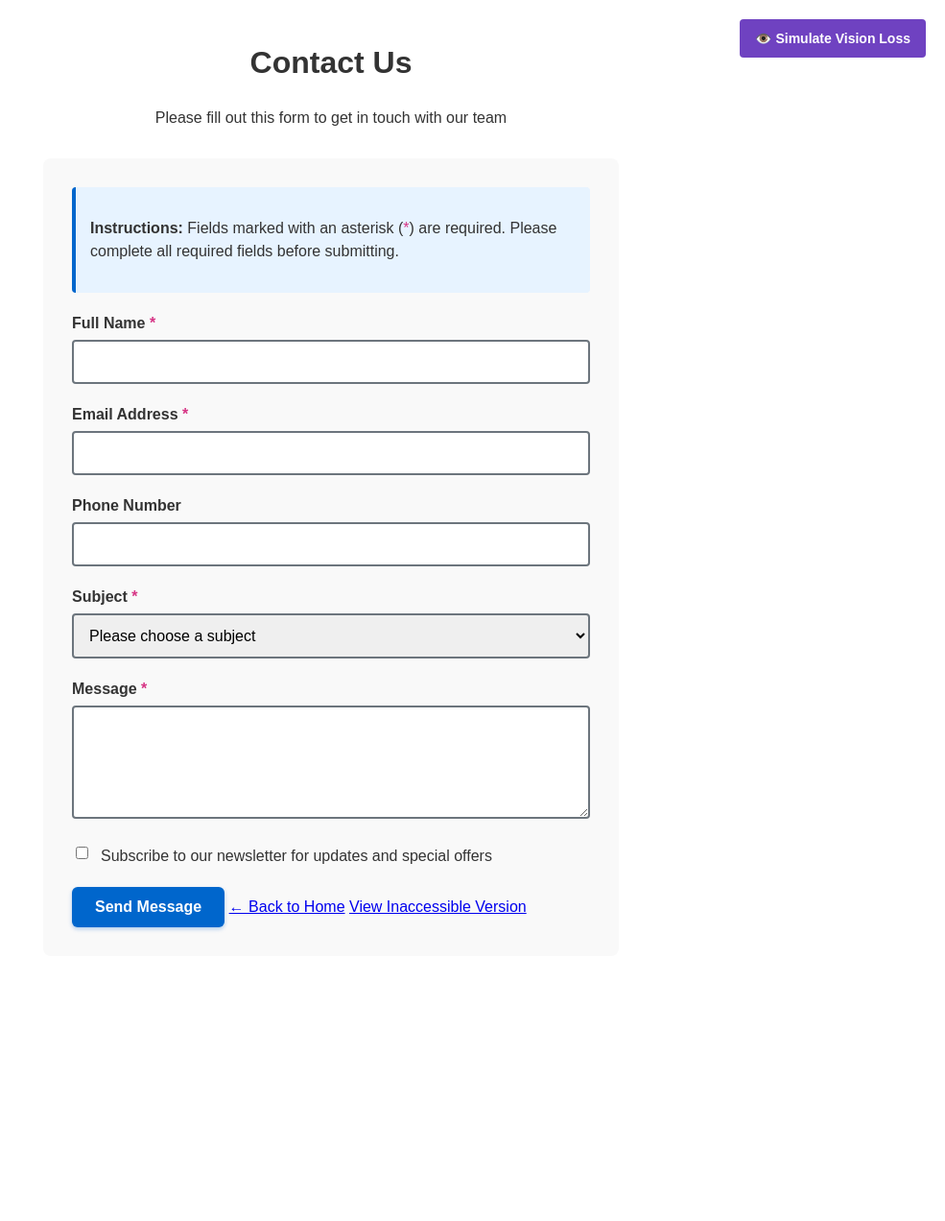
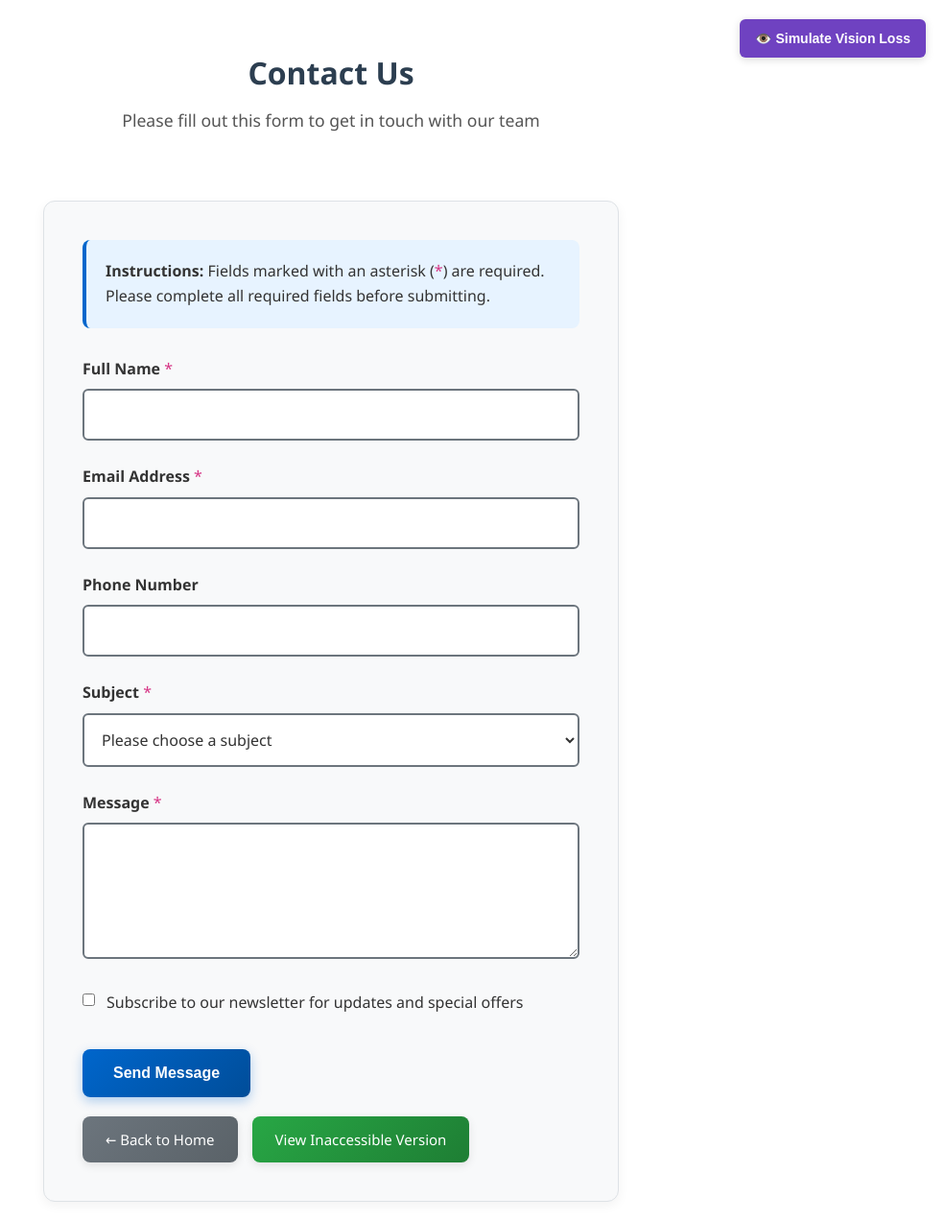
Before and after one commit to rtmakatura/accessibility-demo, a plain HTML site: page accessible.html in a window 1280 px wide. Shown: the whole page at 96% size, without its empty margins (295-1280 px from the left). Before the commit the page ends 1016 px from the top, so only its background shows below. Drawn offline with Linux system fonts and the light colour scheme.

Commit message:
Update accessible.html

```diff
--- a/accessible.html
+++ b/accessible.html
@@ -5,62 +5,171 @@
     <meta name="viewport" content="width=device-width, initial-scale=1.0">
     <title>Contact Form - Accessible Version</title>
     <style>
+        * {
+            margin: 0;
+            padding: 0;
+            box-sizing: border-box;
+        }
+
         body {
-            font-family: Arial, sans-serif;
+            font-family: 'Segoe UI', Tahoma, Geneva, Verdana, sans-serif;
+            background: #ffffff;
+            color: #333333; /* Strong contrast - WCAG compliant */
+            padding: 20px;
+            line-height: 1.6;
+        }
+
+        .container {
             max-width: 600px;
             margin: 0 auto;
-            padding: 20px;
-            background-color: #ffffff;
-            color: #333333; /* Good contrast ratio */
-            line-height: 1.5;
+        }
+
+        /* Vision simulation toggle - accessible version */
+        .vision-toggle {
+            position: fixed;
+            top: 20px;
+            right: 20px;
+            background: #6f42c1;
+            color: white;
+            border: none;
+            padding: 12px 16px;
+            border-radius: 6px;
+            font-size: 14px;
+            font-weight: bold;
+            cursor: pointer;
+            z-index: 1000;
+            box-shadow: 0 2px 8px rgba(0, 0, 0, 0.15);
+            transition: all 0.3s ease;
+        }
+
+        .vision-toggle:hover {
+            background: #5a2d91;
+            transform: translateY(-1px);
+        }
+
+        .vision-toggle:focus {
+            outline: 3px solid #ffd700;
+            outline-offset: 2px;
+        }
+
+        .vision-simulation {
+            position: fixed;
+            top: 0;
+            left: 0;
+            width: 100%;
+            height: 100%;
+            background: #000000;
+            z-index: 999;
+            pointer-events: none;
+            opacity: 0;
+            transition: opacity 0.5s ease;
+        }
+
+        .vision-simulation.active {
+            opacity: 0.95;
+        }
+
+        .vision-instructions {
+            position: absolute;
+            top: 50%;
+            left: 50%;
+            transform: translate(-50%, -50%);
+            color: #ffffff;
+            text-align: center;
+            font-size: 18px;
+            line-height: 1.6;
+            max-width: 600px;
+            padding: 30px;
+            background: rgba(0, 0, 0, 0.8);
+            border-radius: 8px;
+            border: 2px solid #ffd700;
+        }
+
+        .vision-instructions h2 {
+            color: #ffd700;
+            margin-bottom: 20px;
         }
 
         .header {
             text-align: center;
-            margin-bottom: 30px;
+            margin-bottom: 40px;
+            padding: 30px 0;
+        }
+
+        .header h1 {
+            color: #2c3e50; /* Strong contrast */
+            font-size: 2rem;
+            margin-bottom: 10px;
+            font-weight: 700;
+        }
+
+        .header p {
+            color: #555555; /* Good contrast */
+            font-size: 1.1rem;
         }
 
         .form-container {
-            background-color: #f9f9f9;
-            padding: 30px;
+            background: #f8f9fa;
+            padding: 40px;
+            border-radius: 12px;
+            border: 1px solid #dee2e6;
+            box-shadow: 0 4px 12px rgba(0, 0, 0, 0.05);
+        }
+
+        .instructions {
+            background: #e7f3ff;
+            padding: 20px;
             border-radius: 8px;
+            margin-bottom: 30px;
+            border-left: 4px solid #0066cc;
+        }
+
+        .instructions p {
+            color: #333;
+            margin: 0;
         }
 
         .form-group {
-            margin-bottom: 20px;
+            margin-bottom: 25px;
         }
 
+        /* Proper labels - WCAG compliant */
         label {
             display: block;
-            margin-bottom: 5px;
-            font-weight: bold;
+            margin-bottom: 8px;
+            font-weight: 600;
             color: #333333; /* Strong contrast */
+            font-size: 1rem;
         }
 
         .required {
             color: #d63384; /* Strong red with good contrast */
+            font-weight: normal;
         }
 
         input, select, textarea {
             width: 100%;
-            padding: 12px;
+            padding: 14px;
             border: 2px solid #6c757d;
-            border-radius: 4px;
+            border-radius: 6px;
             font-size: 16px;
-            box-sizing: border-box;
-            transition: border-color 0.3s ease;
+            background: white;
+            color: #333;
+            transition: all 0.3s ease;
+            font-family: inherit;
         }
 
-        /* Strong focus indicators */
+        /* Strong focus indicators - WCAG compliant */
         input:focus, select:focus, textarea:focus {
             outline: 3px solid #0066cc;
             outline-offset: 2px;
             border-color: #0066cc;
+            box-shadow: 0 0 0 0.2rem rgba(0, 102, 204, 0.25);
         }
 
-        /* Better placeholder contrast */
+        /* Good placeholder contrast */
         input::placeholder, textarea::placeholder {
-            color: #6c757d;
+            color: #6c757d; /* Good contrast */
         }
 
         .error {
@@ -78,37 +187,54 @@
         .checkbox-group {
             display: flex;
             align-items: flex-start;
-            gap: 10px;
+            gap: 12px;
         }
 
         .checkbox-group input[type="checkbox"] {
             width: auto;
-            margin-top: 2px;
+            margin-top: 3px;
             flex-shrink: 0;
         }
 
         .checkbox-group label {
             margin-bottom: 0;
             font-weight: normal;
+            cursor: pointer;
+        }
+
+        .success-message {
+            background: #d4edda;
+            color: #155724;
+            padding: 20px;
+            border-radius: 8px;
+            margin-bottom: 25px;
+            display: none;
+            border: 1px solid #c3e6cb;
+        }
+
+        /* Form actions */
+        .form-actions {
+            margin-top: 35px;
         }
 
         .submit-btn {
-            background-color: #0066cc;
+            background: linear-gradient(135deg, #0066cc, #004d99);
             color: white;
-            padding: 12px 24px;
+            padding: 16px 32px;
             border: none;
-            border-radius: 6px;
-            cursor: pointer;
+            border-radius: 8px;
             font-size: 16px;
             font-weight: 600;
+            cursor: pointer;
+            box-shadow: 0 4px 12px rgba(0, 102, 204, 0.3);
             transition: all 0.3s ease;
-            box-shadow: 0 2px 4px rgba(0, 102, 204, 0.3);
+            margin-bottom: 20px;
         }
 
         .submit-btn:hover {
-            background-color: #0052a3;
-            transform: translateY(-1px);
-            box-shadow: 0 4px 8px rgba(0, 102, 204, 0.4);
+            background: linear-gradient(135deg, #0052a3, #003d7a);
+            transform: translateY(-2px);
+            box-shadow: 0 6px 16px rgba(0, 102, 204, 0.4);
         }
 
         .submit-btn:focus {
@@ -117,37 +243,35 @@
         }
 
         .submit-btn:disabled {
-            background-color: #6c757d;
+            background: #6c757d;
             cursor: not-allowed;
             transform: none;
-            box-shadow: none;
+            box-shadow: 0 2px 4px rgba(0, 0, 0, 0.1);
         }
 
         .nav-buttons {
             display: flex;
-            gap: 12px;
-            margin-top: 20px;
+            gap: 15px;
             flex-wrap: wrap;
         }
 
         .nav-btn {
-            padding: 12px 20px;
+            padding: 12px 24px;
             border: none;
-            border-radius: 6px;
-            cursor: pointer;
+            border-radius: 8px;
             font-size: 15px;
             font-weight: 500;
             text-decoration: none;
             display: inline-flex;
             align-items: center;
-            gap: 6px;
+            gap: 8px;
             transition: all 0.3s ease;
-            box-shadow: 0 2px 4px rgba(0, 0, 0, 0.1);
+            box-shadow: 0 3px 10px rgba(0, 0, 0, 0.1);
         }
 
         .nav-btn:hover {
-            transform: translateY(-1px);
-            box-shadow: 0 4px 8px rgba(0, 0, 0, 0.15);
+            transform: translateY(-2px);
+            box-shadow: 0 5px 15px rgba(0, 0, 0, 0.15);
         }
 
         .nav-btn:focus {
@@ -156,30 +280,21 @@
         }
 
         .home-btn {
-            background-color: #6c757d;
+            background: linear-gradient(135deg, #6c757d, #5a6268);
             color: white;
         }
 
         .home-btn:hover {
-            background-color: #545b62;
+            background: linear-gradient(135deg, #5a6268, #495057);
         }
 
         .compare-btn {
-            background-color: #28a745;
+            background: linear-gradient(135deg, #28a745, #1e7e34);
             color: white;
         }
 
         .compare-btn:hover {
-            background-color: #218838;
-        }
-
-        .success-message {
-            background-color: #d4edda;
-            color: #155724;
-            padding: 15px;
-            border-radius: 4px;
-            margin-bottom: 20px;
-            display: none;
+            background: linear-gradient(135deg, #1e7e34, #155724);
         }
 
         .sr-only {
@@ -194,76 +309,22 @@
             border: 0;
         }
 
-        /* Vision simulation styles */
-        .vision-toggle {
-            position: fixed;
-            top: 20px;
-            right: 20px;
-            background-color: #6f42c1;
-            color: white;
-            border: none;
-            padding: 12px 16px;
-            border-radius: 4px;
-            font-size: 14px;
-            font-weight: bold;
-            cursor: pointer;
-            z-index: 1000;
-            transition: background-color 0.3s ease;
+        @media (max-width: 600px) {
+            .container {
+                padding: 10px;
             }
 
-        .vision-toggle:hover {
-            background-color: #5a2d91;
+            .form-container {
+                padding: 20px;
             }
 
-        .vision-toggle:focus {
-            outline: 3px solid #ffd700;
-            outline-offset: 2px;
+            .nav-buttons {
+                flex-direction: column;
             }
 
-        .vision-simulation {
-            position: fixed;
-            top: 0;
-            left: 0;
-            width: 100%;
-            height: 100%;
-            background-color: #000000;
-            z-index: 999;
-            pointer-events: none;
-            opacity: 0;
-            transition: opacity 0.5s ease;
+            .header h1 {
+                font-size: 1.75rem;
             }
-
-        .vision-simulation.active {
-            opacity: 0.95;
-        }
-
-        .vision-simulation .instructions {
-            position: absolute;
-            top: 50%;
-            left: 50%;
-            transform: translate(-50%, -50%);
-            color: #ffffff;
-            text-align: center;
-            font-size: 18px;
-            line-height: 1.6;
-            max-width: 600px;
-            padding: 30px;
-            background-color: rgba(0, 0, 0, 0.8);
-            border-radius: 8px;
-            border: 2px solid #ffd700;
-        }
-
-        .vision-simulation .instructions h2 {
-            color: #ffd700;
-            margin-bottom: 20px;
-        }
-
-        .instructions {
-            background-color: #e7f3ff;
-            padding: 15px;
-            border-radius: 4px;
-            margin-bottom: 20px;
-            border-left: 4px solid #0066cc;
         }
     </style>
 </head>
@@ -275,17 +336,18 @@
 
     <!-- Vision simulation overlay -->
     <div id="vision-simulation" class="vision-simulation">
-        <div class="instructions">
+        <div class="vision-instructions">
             <h2>Vision Loss Simulation Active</h2>
             <p><strong>Try navigating this form using only:</strong></p>
             <p>• Tab key to move between fields<br>
             • Enter/Space to activate buttons<br>
             • Arrow keys in dropdown menus<br>
             • Screen reader if available</p>
-            <p><em>Press the "Simulate Vision Loss" button again to restore vision.</em></p>
+            <p><em>Notice how this accessible form remains fully usable!</em></p>
         </div>
     </div>
 
+    <div class="container">
         <div class="header">
             <h1>Contact Us</h1>
             <p>Please fill out this form to get in touch with our team</p>
@@ -297,7 +359,7 @@
             </div>
 
             <div id="success-message" class="success-message" role="alert" aria-live="polite">
-            Thank you! Your message has been sent successfully. We'll get back to you within 2 business days.
+                <strong>Success!</strong> Your message has been sent. We'll get back to you within 2 business days.
             </div>
 
             <form id="contactForm" novalidate>
@@ -384,23 +446,33 @@
                     </div>
                 </div>
 
+                <div class="form-actions">
                     <button type="submit" class="submit-btn" id="submit-button">
                         Send Message
                     </button>
 
-            <a href="index.html" class="link-btn">← Back to Home</a>
-            <a href="inaccessible.html" class="link-btn">View Inaccessible Version</a>
+                    <div class="nav-buttons">
+                        <a href="index.html" class="nav-btn home-btn">
+                            ← Back to Home
+                        </a>
+                        <a href="inaccessible.html" class="nav-btn compare-btn">
+                            View Inaccessible Version
+                        </a>
+                    </div>
+                </div>
             </form>
+        </div>
     </div>
 
     <script>
+        // Get DOM elements
         const form = document.getElementById('contactForm');
         const submitButton = document.getElementById('submit-button');
         const successMessage = document.getElementById('success-message');
         const visionToggle = document.getElementById('vision-toggle');
         const visionSimulation = document.getElementById('vision-simulation');
 
-        // Vision simulation toggle
+        // Vision simulation functionality - accessible version
         visionToggle.addEventListener('click', function() {
             const isActive = visionSimulation.classList.contains('active');
 
@@ -409,13 +481,13 @@
                 visionSimulation.classList.remove('active');
                 visionToggle.setAttribute('aria-pressed', 'false');
                 visionToggle.innerHTML = '👁️ Simulate Vision Loss';
-                visionToggle.style.backgroundColor = '#6f42c1';
+                visionToggle.style.background = '#6f42c1';
             } else {
                 // Turn on simulation
                 visionSimulation.classList.add('active');
                 visionToggle.setAttribute('aria-pressed', 'true');
                 visionToggle.innerHTML = '👁️ Restore Vision';
-                visionToggle.style.backgroundColor = '#dc3545';
+                visionToggle.style.background = '#dc3545';
             }
         });
 
@@ -427,6 +499,7 @@
             }
         });
 
+        // Form submission with proper validation
         form.addEventListener('submit', function(e) {
             e.preventDefault();
 
@@ -453,7 +526,7 @@
 
                     // Scroll to success message
                     successMessage.scrollIntoView({ behavior: 'smooth' });
-                }, 1000);
+                }, 1500);
             }
         });
 
@@ -527,7 +600,7 @@
                 el.removeAttribute('aria-invalid');
             });
 
-            // Hide success message
+            // Hide success message when starting new submission
             successMessage.style.display = 'none';
         }
     </script>
```
Lines whose indentation alone changed are shown as unchanged.
